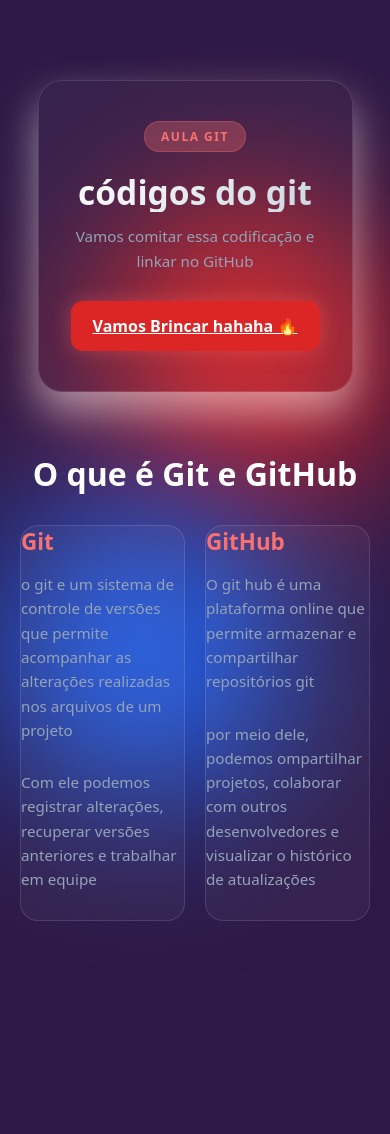
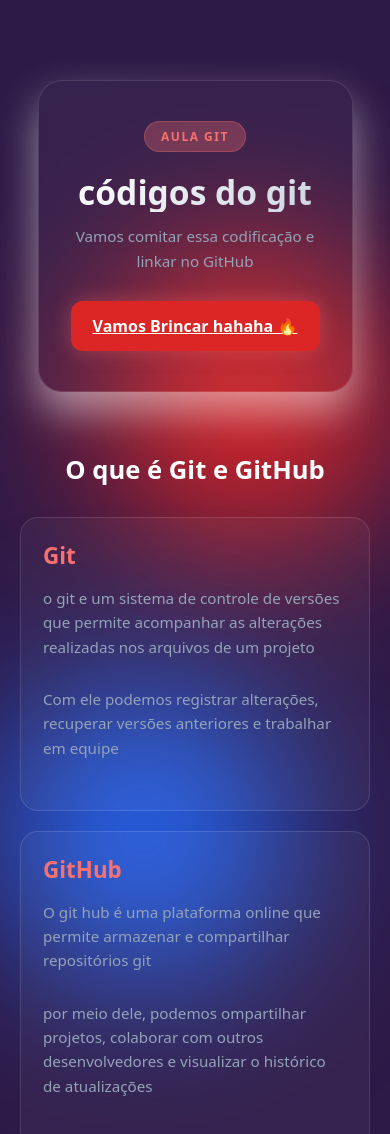
Before and after one commit to saragabrielli154-spec/atividade, a plain HTML site: page index.html in a window 390 px wide. Shown: the top 1134 px of the page. Before the commit the page ends 1001 px from the top, so only its background shows below. Drawn offline with Linux system fonts and the light colour scheme.

Commit message:
fiz o trecho final do css, terminando no ultimo item pro info card

```diff
--- a/style.css
+++ b/style.css
@@ -158,3 +158,21 @@ transition: all 0.3s ease;
     font-size: 1.4rem;
     margin-bottom: 15px;
 }
+
+.info-card p:last-child{
+    margin-top: 0;
+}
+    @media (max-width: 768px){
+        .informacoes{
+            grid-template-columns: 1fr;
+        }
+
+
+    .conteudo h2{
+        font-size: 1.6rem;
+    }
+
+    .info-card{
+        padding: 22px;
+    }
+}
```
